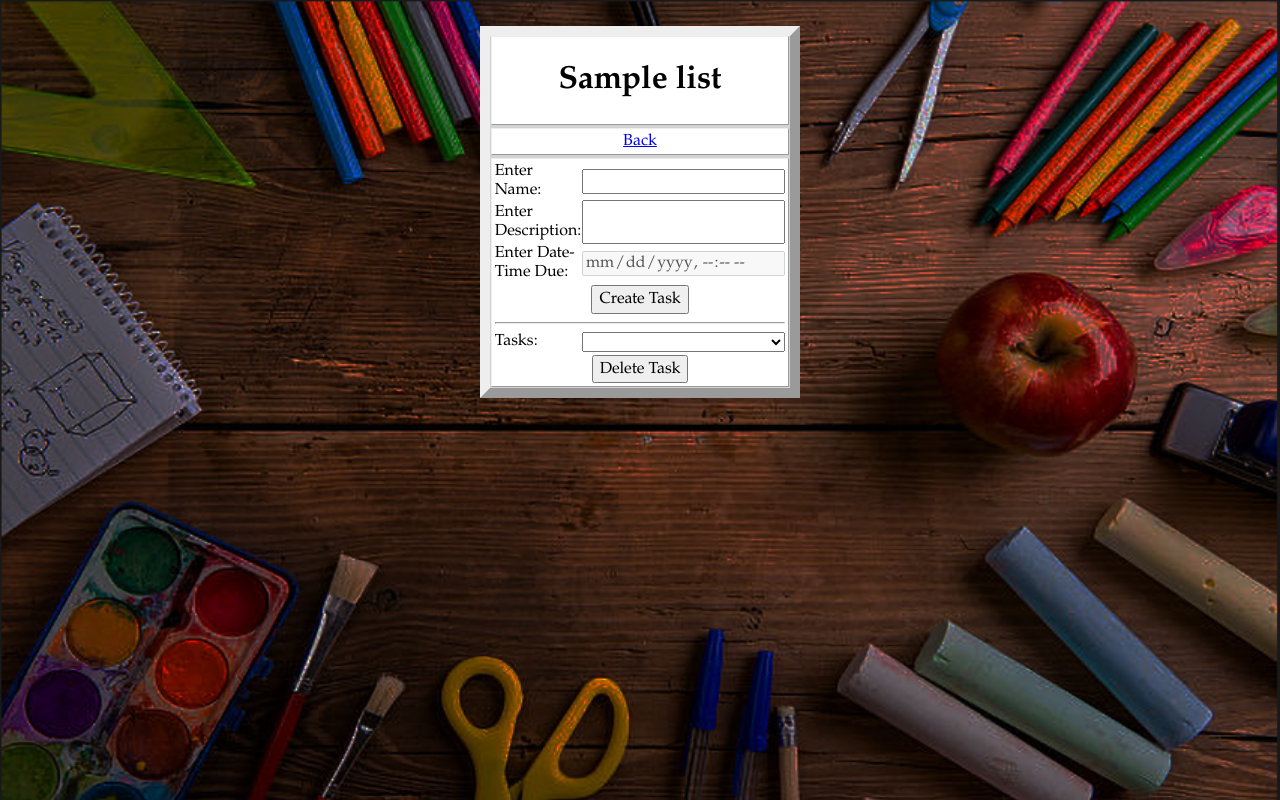
After one commit to gguerini129/chores-tasks, a Flask app: page /tasklist/1 in a window 1280 px wide. The commit adds this page. Run offline with Flask 2, Linux system fonts and the light colour scheme; tables that the repository leaves empty hold one stand-in row (values such as "Sample post"); lists and menus that the app fills with data are empty; some libraries are stand-ins or nearby versions.

Commit message:
Added tasklist view function and tasklist page

```diff
--- a/main.py
+++ b/main.py
@@ -41,7 +41,7 @@ def register():
 
     msg = "Nothing to report."
 
-    if request.method == "POST" and "first-name" in request.form and "last-name" in request.form and "username" in request.form and "password" in request.form and "email" in request.form:
+    if request.method == "POST" and "username" in request.form and "password" in request.form and "email" in request.form and "first-name" in request.form and "last-name" in request.form:
         username = request.form["username"]
 
         cursor = mysql.connection.cursor(MySQLdb.cursors.DictCursor)
@@ -62,11 +62,11 @@ def register():
 
             # Logs the user in
             session["user_id"] = account["user_id"]
-            session["first_name"] = first_name
-            session["last_name"] = last_name
             session["username"] = username
             session["password"] = password
             session["email"] = email
+            session["first_name"] = first_name
+            session["last_name"] = last_name
 
             return redirect(url_for("home"))
         else:
@@ -74,11 +74,11 @@ def register():
 
     # Logs the user out
     session.pop("user_id", None)
-    session.pop("first_name", None)
-    session.pop("last_name", None)
     session.pop("username", None)
     session.pop("password", None)
     session.pop("email", None)
+    session.pop("first_name", None)
+    session.pop("last_name", None)
 
     return render_template("register.html", msg=msg)
 
@@ -105,11 +105,11 @@ def login():
         if account is not None:
             # Logs the user in
             session["user_id"] = account["user_id"]
-            session["first_name"] = account["first_name"]
-            session["last_name"] = account["last_name"]
             session["username"] = username
             session["password"] = password
             session["email"] = account["email"]
+            session["first_name"] = account["first_name"]
+            session["last_name"] = account["last_name"]
 
             return redirect(url_for("home"))
         else:
@@ -117,11 +117,11 @@ def login():
 
     # Logs the user out
     session.pop("user_id", None)
-    session.pop("first_name", None)
-    session.pop("last_name", None)
     session.pop("username", None)
     session.pop("password", None)
     session.pop("email", None)
+    session.pop("first_name", None)
+    session.pop("last_name", None)
 
     return render_template("login.html", msg=msg)
 
@@ -137,7 +137,7 @@ def home():
     cursor = mysql.connection.cursor(MySQLdb.cursors.DictCursor)
 
     if request.method == "POST":
-        if request.form['submit'] == "create":
+        if request.form["submit"] == "create":
             task_list_name = request.form["task-list-name"]
             cursor.execute("INSERT INTO task_list (name) VALUES (%s)", (task_list_name,))
             mysql.connection.commit()
@@ -150,8 +150,10 @@ def home():
 
             cursor.execute("INSERT INTO parent (user_id, task_list_id) VALUES (%s, %s)", (user_id, task_list_id,))
             mysql.connection.commit()
-        elif request.form["submit"] == "view":
-            print("Viewing task list with ID " + request.form["task-list-id"])
+        elif request.form["submit"] == "view" and "task-list-id" in request.form:
+            task_list_id = request.form["task-list-id"]
+
+            return redirect(url_for("tasklist", task_list_id=task_list_id))
 
     task_list_ids = set()
     user_id = session["user_id"]
@@ -178,6 +180,26 @@ def home():
     return render_template("home.html", pairs=pairs)
 
 
+# TASKLIST VIEW FUNCTION
+@app.route("/tasklist/<int:task_list_id>", methods=["GET", "POST"])
+def tasklist(task_list_id):
+    """
+    Renders the tasklist page for get and post requests
+    :return: render_template for the next page
+    """
+
+    if request.method == "POST":
+        if request.form["submit"] == "create":
+            print("Creating Task for Task List with ID " + str(task_list_id))
+
+    cursor = mysql.connection.cursor(MySQLdb.cursors.DictCursor)
+    cursor.execute("SELECT * FROM task_list WHERE task_list_id = %s", (task_list_id,))
+    task_list = cursor.fetchone()
+
+    task_list_name = task_list["name"]
+
+    return render_template("tasklist.html", task_list_id=task_list_id, task_list_name=task_list_name)
+
 # EXECUTION
 if __name__ == "__main__":
     app.run(debug=True)  # Setting debug to true tells flask to immediately apply changes in the code
--- a/static/global.css
+++ b/static/global.css
@@ -19,11 +19,17 @@ body {
     background-image: url("desk.png");
     background-size: 100% 100%;
     background-repeat: repeat;
+    font-family: Garamond, serif;
     min-height: 100%; /* INVESTIGATE */
     padding-left: 37.5%;
     padding-right: 37.5%;
     padding-top: 2%;
     margin: 0;
+}
+
+textarea, input, button, select {
+    font-family: inherit;
+    font-size: inherit;
 }
 
 header h1 {
--- a/templates/home.html
+++ b/templates/home.html
@@ -20,7 +20,7 @@
     <form action="{{ url_for('home') }}" method="post">
         <div class="form-grid">
             <label for="task-lists">Task Lists:</label>
-            <select id="task-lists" name="task-list-id">
+            <select id="task-lists" name="task-list-id" required="">
                 {% for name, id in pairs.items() %}
                     <option value="{{ id }}">{{ name }}</option>
                 {% endfor %}
--- /dev/null
+++ b/templates/tasklist.html
@@ -0,0 +1,33 @@
+{% extends "base.html" %}
+
+{% block header %}
+    <h1>{{task_list_name}}</h1>
+{% endblock %}
+{% block nav %}
+    <li><a href="{{ url_for('home') }}">Back</a></li>
+{% endblock %}
+{% block main %}
+    <form action="{{ url_for('tasklist', task_list_id=task_list_id) }}" method="post">
+        <div class="form-grid">
+            <label for="task-name">Enter Name:</label>
+            <input type="text" id="task-name" name="task-name" maxlength="64" required="" />
+            <label for="task-description">Enter Description:</label>
+            <textarea style="resize: none;" id="task-description" name="task-description" maxlength="256"></textarea>
+            <label for="date-time-due">Enter Date-Time Due:</label>
+            <input type="datetime-local" id="date-time-due" name="task-date-time-due" disabled="" />
+        </div>
+        <button class="submit" name="submit" value="create">Create Task</button>
+    </form>
+    <hr />
+    <form action="{{ url_for('tasklist', task_list_id=task_list_id) }}" method="post">
+        <div class="form-grid">
+            <label for="tasks">Tasks:</label>
+            <select id="tasks" name="task-id" required="">
+                {# for name, id in pairs.items() #}
+                    <option value="{# id #}">{# name #}</option>
+                {# endfor #}
+            </select>
+        </div>
+        <button class="submit" name="submit" value="view">Delete Task</button>
+    </form>
+{% endblock %}
```
Also changed, not shown: 1 other file.
